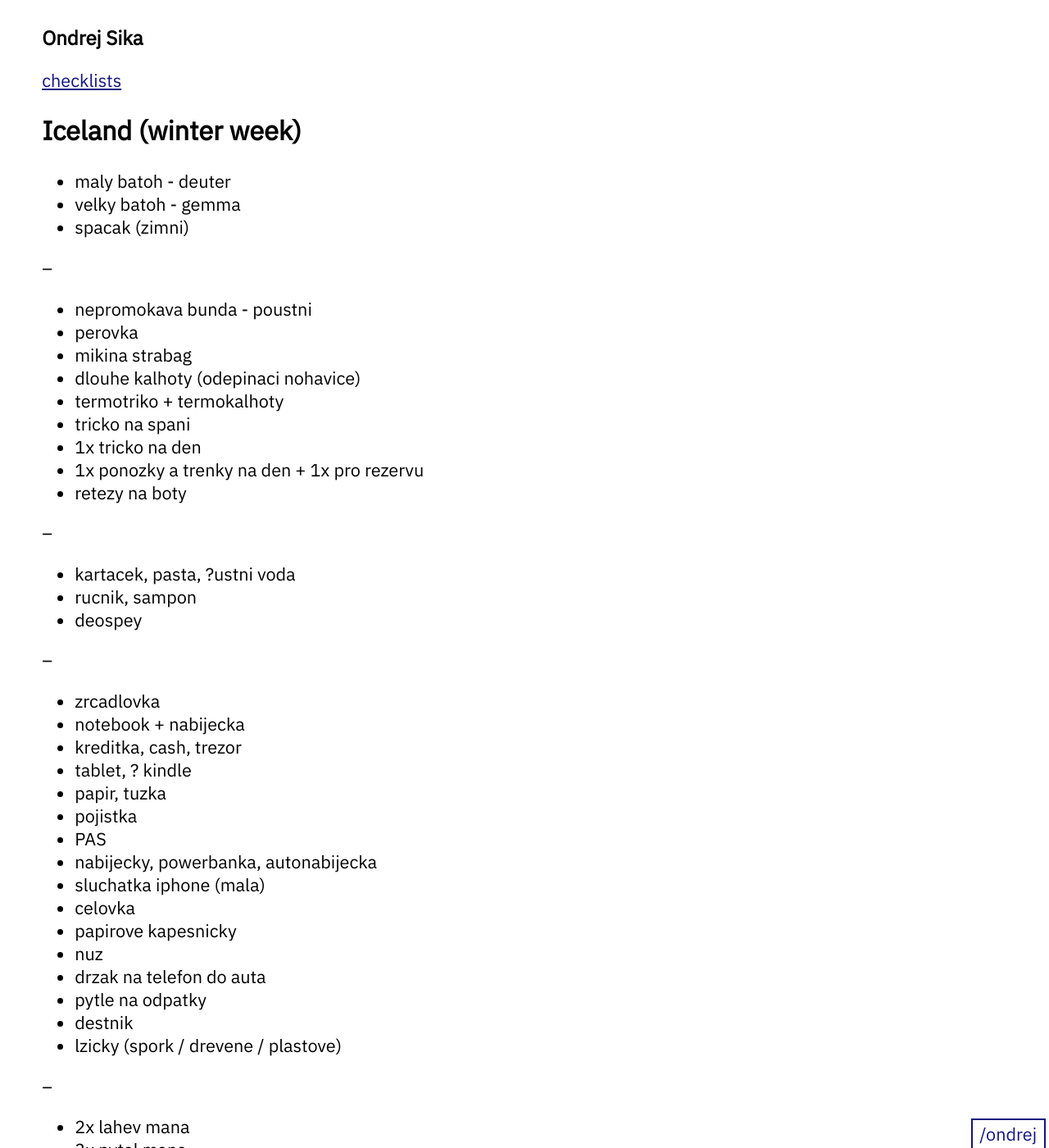
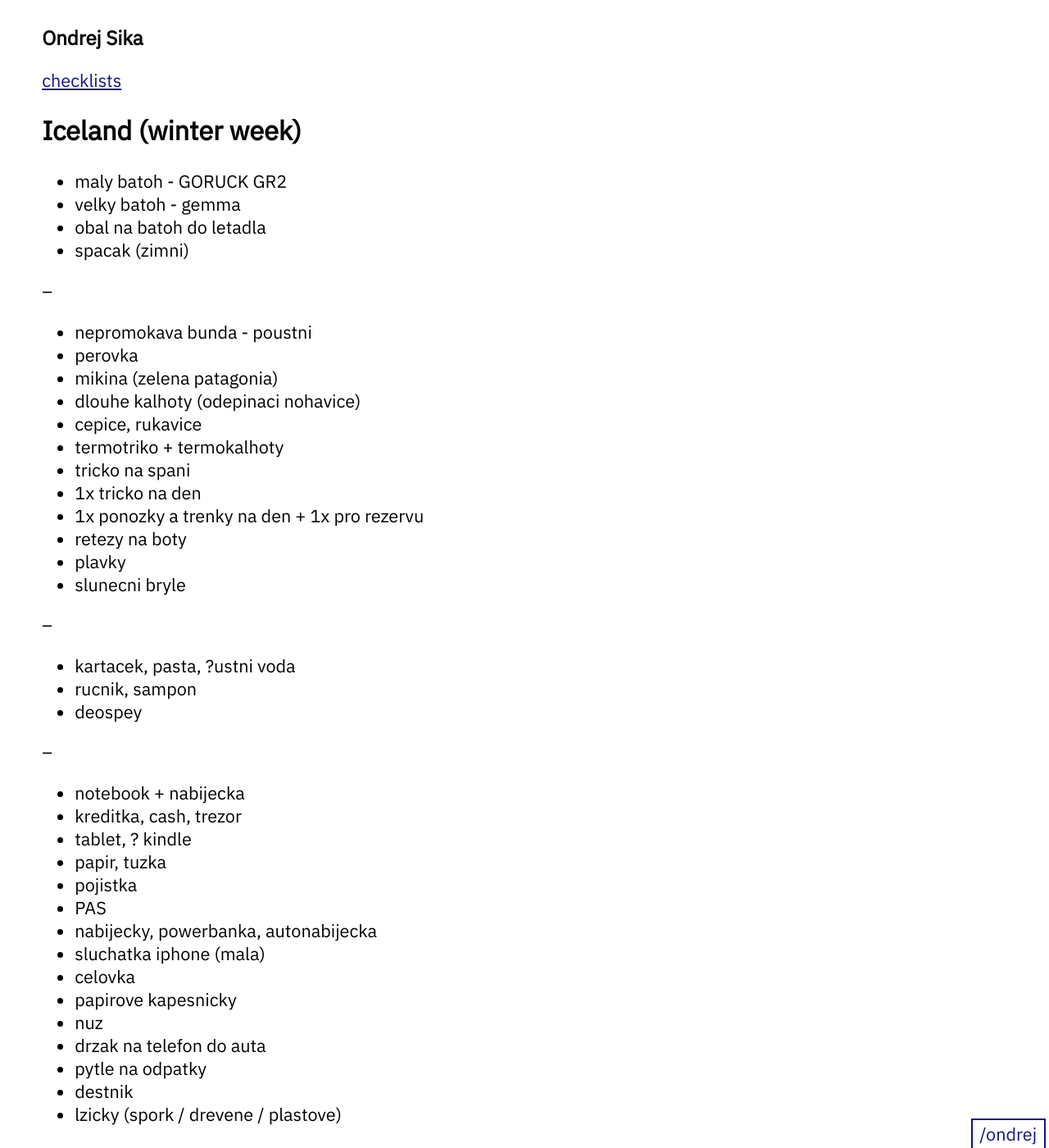
Before and after one commit to ondrejsika/ondrejsika.com, a Jekyll site: the page built from ondrej/checklists/iceland-winter-week.md, in a window 1280 px wide and 1400 px high. Shown: the whole window at 82% size. Built offline with Jekyll 4.4.1, drawn with Linux system fonts in a browser that asks for light colours.

Commit message:
feat(checklists/iceland-winter-week): Update checklist after Iceland trip

```diff
--- a/ondrej/checklists/iceland-winter-week.md
+++ b/ondrej/checklists/iceland-winter-week.md
@@ -7,21 +7,25 @@
 
 ## {{page.title}}
 
-- maly batoh - deuter
+- maly batoh - GORUCK GR2
 - velky batoh - gemma
+- obal na batoh do letadla
 - spacak (zimni)
 
 --
 
 - nepromokava bunda - poustni
 - perovka
-- mikina strabag
+- mikina (zelena patagonia)
 - dlouhe kalhoty (odepinaci nohavice)
+- cepice, rukavice
 - termotriko + termokalhoty
 - tricko na spani
 - 1x tricko na den
 - 1x ponozky a trenky na den + 1x pro rezervu
 - retezy na boty
+- plavky
+- slunecni bryle
 
 --
 
@@ -31,7 +35,6 @@
 
 --
 
-- zrcadlovka
 - notebook + nabijecka
 - kreditka, cash, trezor
 - tablet, ? kindle
```
